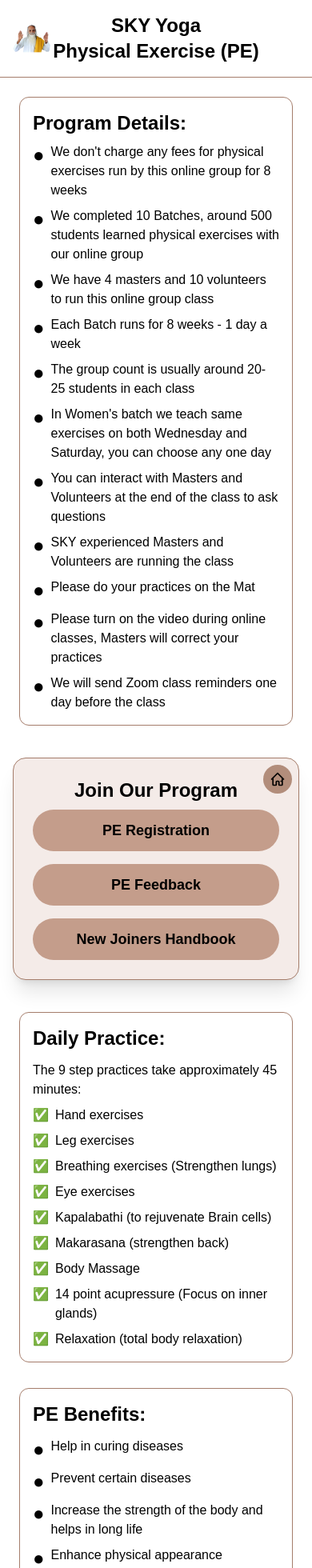
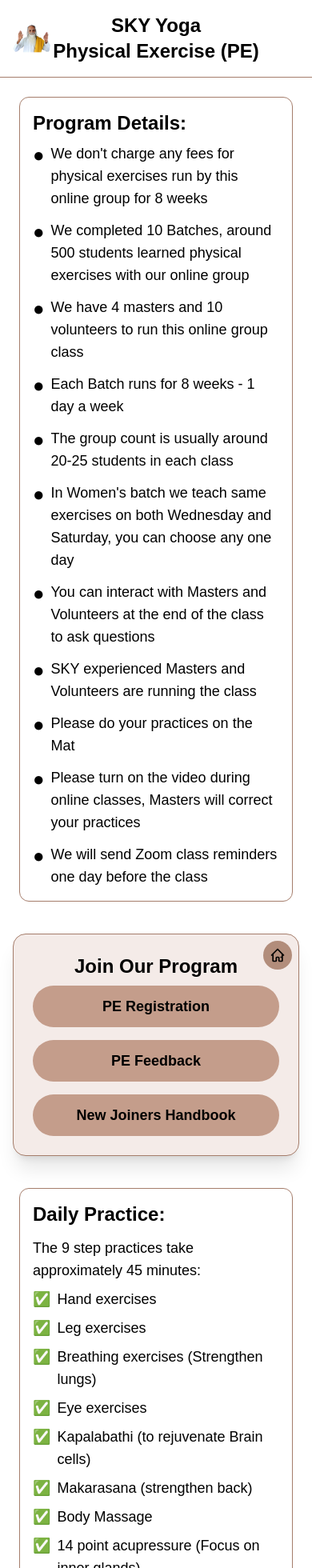
Before and after one commit to Itz-Viggy/Yoga-Registration, a Next.js app: page /pe in a window 390 px wide. Shown: the top 1960 px of the page at 80% size. Built offline with nearby package versions, Linux system fonts and the light colour scheme.

Commit message:
Font size

```diff
--- a/src/app/pe/page.tsx
+++ b/src/app/pe/page.tsx
@@ -53,7 +53,7 @@ export default function HomePage() {
                 Program Details:
               </h4>
 
-              <ul className="space-y-2 md:text-xl">
+              <ul className="space-y-3 text-lg md:text-xl lg:text-2xl">
   {[
     "We don't charge any fees for physical exercises run by this online group for 8 weeks",
     "We completed 10 Batches, around 500 students learned physical exercises with our online group",
@@ -68,11 +68,12 @@ export default function HomePage() {
     "We will send Zoom class reminders one day before the class"
   ].map((item) => (
     <li key={item} className="flex items-start">
-                    <span className="mr-2 text-2xl">●</span>
+      <span className="mr-2 text-2xl lg:text-3xl">●</span>
       <span>{item}</span>
     </li>
   ))}
 </ul>
+
             </div>
           </section>
 
@@ -133,8 +134,8 @@ export default function HomePage() {
             <h4 className="text-2xl md:text-4xl font-extrabold text-black mb-3">
               Daily Practice:
             </h4>
-            <p className="text-black mb-2">The 9 step practices take approximately 45 minutes:</p>
-            <ul className="space-y-2 text-black text-base md:text-lg">
+            <p className="text-black mb-2 text-lg md:text-xl lg:text-2xl">The 9 step practices take approximately 45 minutes:</p>
+            <ul className="space-y-2 text-black text-lg md:text-xl lg:text-2xl">
               {[
                 "Hand exercises",
                 "Leg exercises",
@@ -158,7 +159,7 @@ export default function HomePage() {
             <h4 className="text-2xl md:text-4xl font-extrabold text-black mb-3">
               PE Benefits:
             </h4>
-            <ul className="space-y-2 text-black text-base md:text-lg">
+            <ul className="space-y-2 text-black text-lg md:text-xl lg:text-2xl">
               {benefits.map((item, idx) => (
                 <li key={idx} className="flex items-start">
                   <span className="mr-2 text-2xl">●</span>
```
Lines whose indentation alone changed are shown as unchanged.
